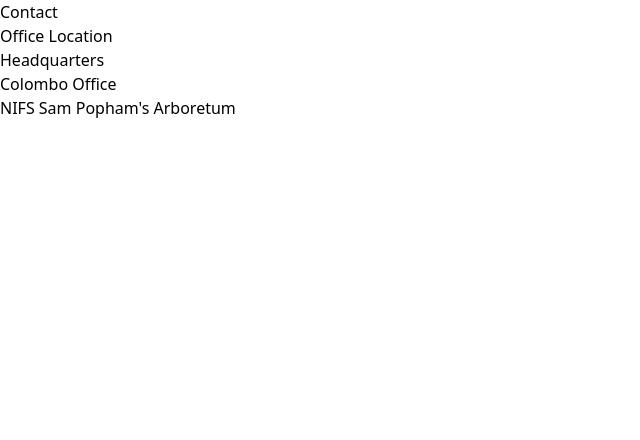
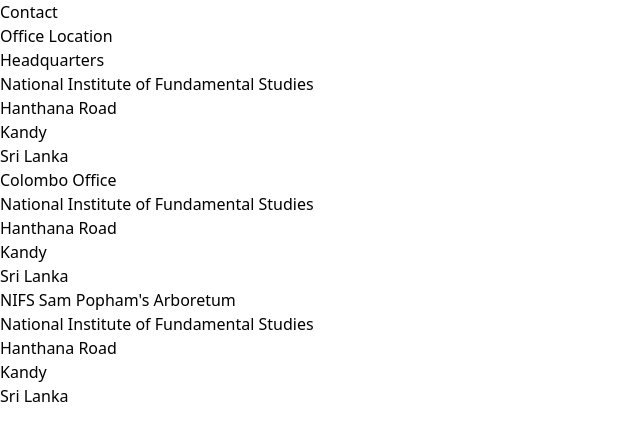
Before and after one commit to BackendExpert/contact-nifs, a React (Vite) app: page / in a window 1280 px wide. Shown: the top 440 px of the page, without its empty margins (0-640 px from the left). Built offline with nearby package versions, Linux system fonts and the light colour scheme.

Commit message:
Update
Co-Authored-By: JehanKandy  <jehankandy@gmail.com>

```diff
--- a/src/contact/Contact.tsx
+++ b/src/contact/Contact.tsx
@@ -7,12 +7,30 @@
       <div className="md:grid grid-cols-3 gap-4">
         <div className="">
           <p className="">Headquarters</p>
+          <div className="">
+            <p>National Institute of Fundamental Studies</p>
+            <p>Hanthana Road</p>
+            <p>Kandy</p>
+            <p>Sri Lanka</p>
+          </div>
         </div>
         <div className="">
           <p className="">Colombo Office</p>
+          <div className="">
+            <p>National Institute of Fundamental Studies</p>
+            <p>Hanthana Road</p>
+            <p>Kandy</p>
+            <p>Sri Lanka</p>
+          </div>
         </div>
         <div className="">
           <p className="">NIFS Sam Popham's Arboretum</p>
+          <div className="">
+            <p>National Institute of Fundamental Studies</p>
+            <p>Hanthana Road</p>
+            <p>Kandy</p>
+            <p>Sri Lanka</p>
+          </div>
         </div>
       </div>
     </div>
```
